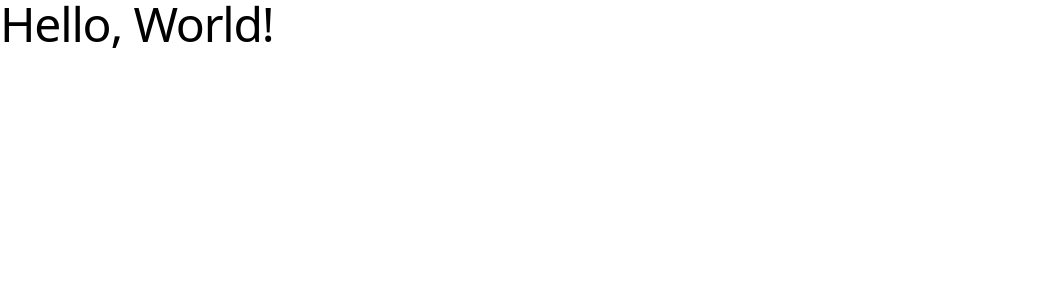
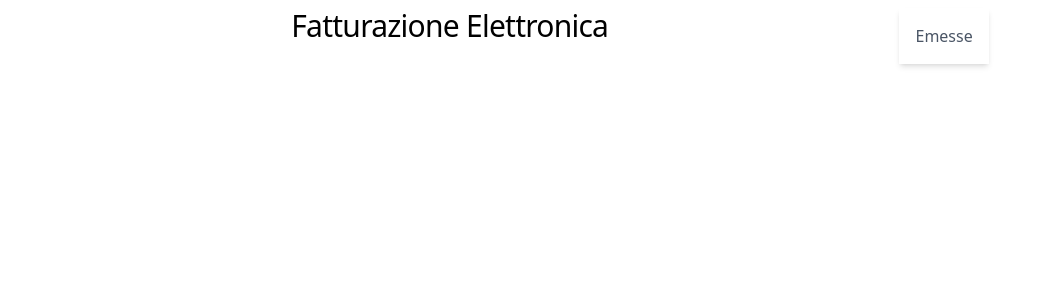
Before and after one commit to Katowicer/FE-WUI, a Svelte app: page / in a window 1280 px wide. Shown: the top 300 px of the page, without its empty margins (0-1045 px from the left). Built offline with nearby package versions, Linux system fonts and the light colour scheme.

Commit message:
feat: Added Navbar component

```diff
--- a/src/App.svelte
+++ b/src/App.svelte
@@ -1,6 +1,9 @@
 <script lang="ts">
-    import HeadingXl from "./lib/components/ui/HeadingXl/HeadingXl.svelte";
-
+    import HeadingM from "./lib/components/ui/Heading/HeadingM.svelte";
+    import Navbar from "./lib/components/ui/Navbar/Navbar.svelte";
 </script>
 
-<HeadingXl>Hello, World!</HeadingXl>
+<div class="flex justify-evenly pt-2 align-middle">
+    <HeadingM>Fatturazione Elettronica</HeadingM>
+    <Navbar routes={[{ route: "/emesse", title: "Emesse" }]} /> <!-- Todo: routing? -->
+</div>
--- /dev/null
+++ b/src/lib/components/ui/Heading/HeadingM.svelte
@@ -0,0 +1,7 @@
+<script lang="ts">
+    let { children } = $props();
+</script>
+
+<h1 class="text-2xl font-light tracking-tight lg:text-3xl">
+    {@render children() }
+</h1>
--- /dev/null
+++ b/src/lib/components/ui/Navbar/Navbar.svelte
@@ -0,0 +1,18 @@
+<script lang="ts">
+    type TNavItem = { title: string; route: string };
+    let { routes } = $props<{ routes: TNavItem[] }>();
+</script>
+
+{#snippet NavItem({ title, route }: TNavItem)}
+    <li>
+        <a href={route} class="text-gray-600 hover:text-blue-500">{title}</a>
+    </li>
+{/snippet}
+
+<nav class="flex justify-center align-middle bg-white shadow-md p-4">
+    <ul class="flex space-x-6">
+        {#each routes as route}
+            {@render NavItem(route)}
+        {/each}
+    </ul>
+</nav>
```
Also changed, not shown: src/lib/components/ui/Heading/HeadingXl.svelte (renamed from src/lib/components/ui/HeadingXl/HeadingXl.svelte).
